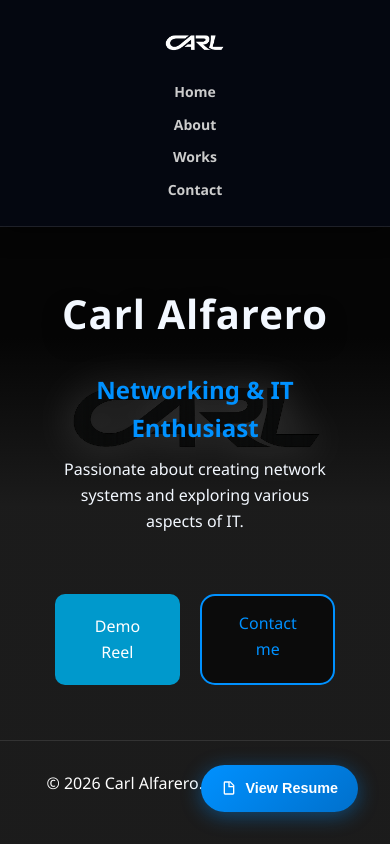
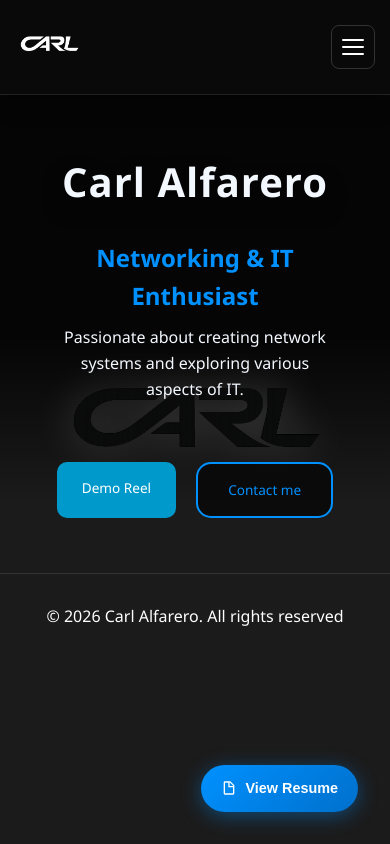
Before and after one commit to Carllinton/Portfolio, a PHP site: page / in a window 390 px wide. Run offline with PHP 8.4, Linux system fonts and the light colour scheme.

Commit message:
fixed the responsive nav

```diff
--- a/css/style.css
+++ b/css/style.css
@@ -55,6 +55,91 @@ p, a, li, span, button {
     }
 }
 
+/* hamburg nav */
+.nav-container {
+    position: relative;
+}
+
+.nav-menu {
+    display: flex;
+    align-items: center;
+    gap: 1.25rem;
+}
+
+.nav-toggle {
+    display: none;
+    width: 44px;
+    height: 44px;
+    align-items: center;
+    justify-content: center;
+    border: 1px solid #333;
+    border-radius: 8px;
+    background: transparent;
+    color: #fff;
+    cursor: pointer;
+}
+
+.nav-toggle-icon,
+.nav-toggle-icon::before,
+.nav-toggle-icon::after {
+    display: block;
+    width: 22px;
+    height: 2px;
+    border-radius: 2px;
+    background: currentColor;
+}
+
+.nav-toggle-icon {
+    position: relative;
+}
+
+.nav-toggle-icon::before,
+.nav-toggle-icon::after {
+    position: absolute;
+    left: 0;
+    content: "";
+}
+
+.nav-toggle-icon::before {
+    top: -7px;
+}
+
+.nav-toggle-icon::after {
+    top: 7px;
+}
+
+@media (max-width: 600px) {
+    .nav-container {
+        flex-direction: row;
+        flex-wrap: wrap;
+        gap: 0;
+        padding: 10px 5%;
+    }
+
+    .nav-toggle {
+        display: inline-flex;
+        margin-left: auto;
+    }
+
+    .nav-menu {
+        display: none;
+        flex: 0 0 100%;
+        flex-direction: column;
+        align-items: center;
+        gap: 0;
+        padding-top: 10px;
+    }
+
+    .nav-menu.is-open {
+        display: flex;
+    }
+
+    .nav-menu a {
+        margin: 0;
+        padding: 12px 0;
+    }
+}
+
 main {
     position: relative;
 }
@@ -85,7 +170,7 @@ header {
     position: sticky;
     top: 0;
     z-index: 1000;
-    background: rgba(5, 8, 20, 0.75);
+    background: var(--dark-bg);
     backdrop-filter: blur(5px);
     box-shadow: 0 8px 20px rgba(0, 0, 0, 0.35);
 }
@@ -1246,6 +1331,16 @@ textarea {
         gap: 20px;
     }
 
+    .primary-btn {
+        padding: 15px 25px;
+        font-size: 0.85rem;
+    }
+
+    .secondary-btn {
+        padding: 15px 25px;
+        font-size: 0.85rem;
+    }
+
     .home-text h1 {
         font-size: 40px;
     }
@@ -1259,9 +1354,8 @@ textarea {
     }
 
     .nav-container {
-        flex-direction: column;
         gap: 15px;
-        padding: 15px 0;
+        padding: 15px 15px;
     }
 
     .nav-container img {
@@ -1272,13 +1366,6 @@ textarea {
     .nav-container a {
         font-size: 14px;
         margin-left: 0;
-    }
-
-    .nav-menu {
-        display: flex;
-        flex-direction: column;
-        gap: 10px;
-        align-items: center;
     }
 
     .item-card {
--- a/index.php
+++ b/index.php
@@ -4,7 +4,7 @@
     <meta charset="UTF-8">
     <meta name="viewport" content="width=device-width, initial-scale=1.0">
     <title>Carl Alfarero - Portfolio</title>
-    <link rel="stylesheet" href="css/style.css">
+    <link rel="stylesheet" href="css/style.css?v=20261017-nav1">
     <link rel="shortcut icon" href="images/favicon/ca_logo.png" type="image/x-icon">
 </head>
 <body>
@@ -13,7 +13,10 @@
         <nav class="navbar">
             <div class="nav-container">
                 <a href="index.php"><img src="images/carl_logo.png" alt="Carl Alfarero Logo"></a>
-                <div class="nav-menu">
+                <button class="nav-toggle" type="button" aria-label="Open navigation menu" aria-expanded="false" aria-controls="primary-navigation">
+                    <span class="nav-toggle-icon" aria-hidden="true"></span>
+                </button>
+                <div class="nav-menu" id="primary-navigation">
                     <a href="index.php">Home</a>
                     <a href="about.php">About</a>
                     <a href="works.php">Works</a>
@@ -45,15 +48,7 @@
     <footer>
         <p>&copy; 2026 Carl Alfarero. All rights reserved</p>
     </footer>
-    <script>
-        document.addEventListener('DOMContentLoaded', function() {
-            const video = document.querySelector('.modal video');
-
-            video.addEventListener('click', function(e) {
-                e.stopPropagation();
-            });
-        });
-    </script>
+    <script src="js/navigation.js?v=20261017-nav1"></script>
 
     <!-- View Resume Button -->
     <a href="certificate/Carl_Alfarero_Resume.pdf" target="_blank" title="View Resume" class="resume-btn">
```
Also changed, not shown: about.php (+6 -2 lines), certificates.php (+6 -2 lines), contact.php (+6 -2 lines), js/navigation.js (added, +47 -0 lines), multimedia.php (+6 -2 lines), networking.php (+6 -2 lines), web-development.php (+6 -2 lines), works.php (+6 -2 lines).
